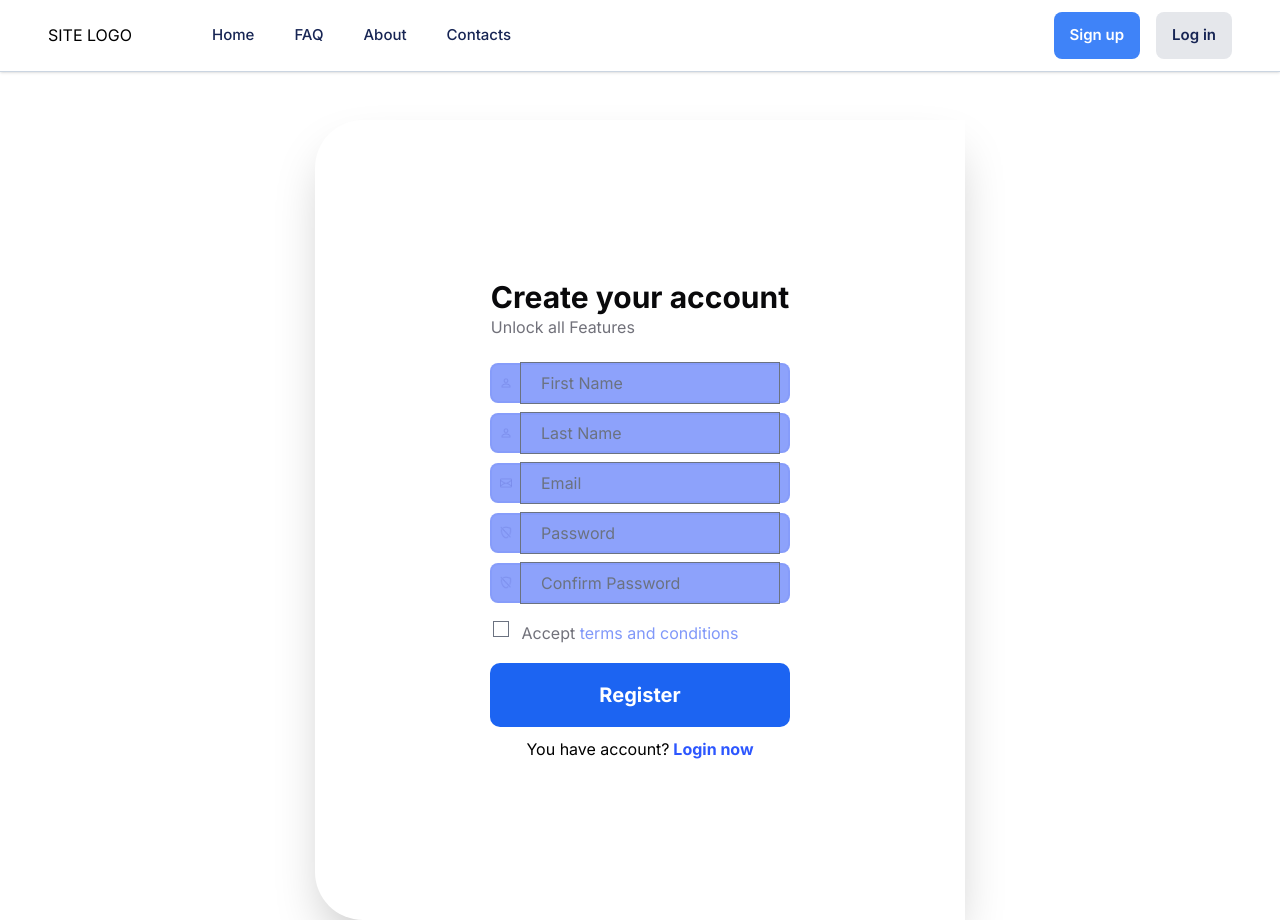
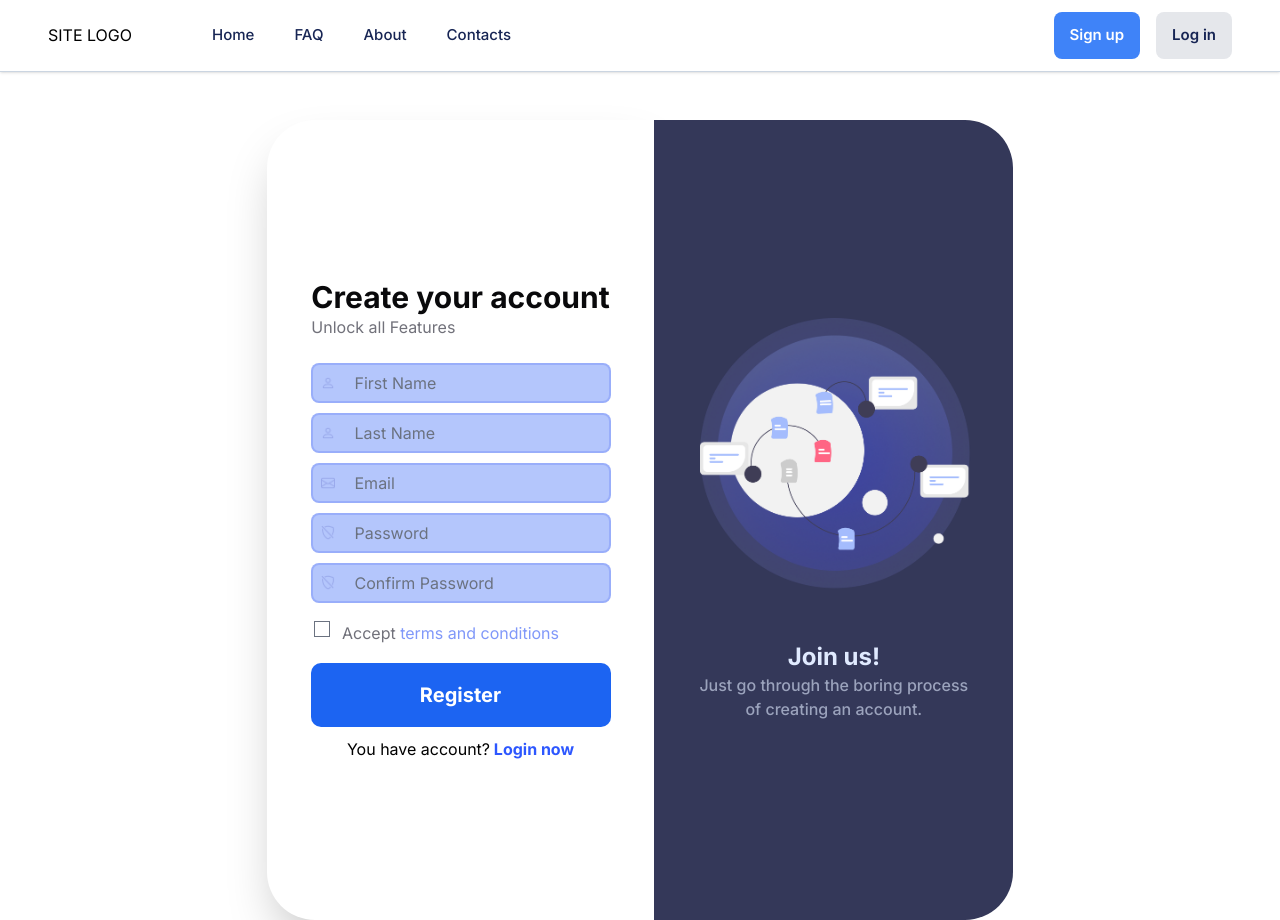
Before and after one commit to stanislavivanov995/real-estate-app-fe, a Next.js app: page /register in a window 1280 px wide. Built offline with nearby package versions, Linux system fonts and the light colour scheme.

Commit message:
fixed login and register components

```diff
--- a/app/(auth)/login/Login.jsx
+++ b/app/(auth)/login/Login.jsx
@@ -6,7 +6,7 @@ export default function Login() {
   return (
     <PublicLayout>
       <div className="flex justify-center mt-[10px] sm:mt-[5em]">
-        <div className="w-[520px] sm:h-[620px] h-[700px] bg-slate-50 flex-col justify-start items-center inline-flex shadow-2xl sm:rounded-tl-[3em] sm:rounded-bl-[3em]">
+        <div className="w-[520px] sm:h-[620px] h-[700px] bg-slate-50 flex-col justify-start items-center inline-flex shadow-2xl max-lg:rounded-[3em] sm:rounded-tl-[3em] sm:rounded-bl-[3em]">
           <div className="flex flex-col justify-center gap-3 my-[40px] sm:my-[60px]">
             <div className="flex flex-col align-middle justify-center text-center sm:text-left">
               <h1 className="sm:text-[35px] lg:text-[25px] text-[25px] font-bold leading-normal">
--- a/app/(auth)/register/Register.jsx
+++ b/app/(auth)/register/Register.jsx
@@ -3,16 +3,10 @@ import RegisterForm from "@/components/layouts/Register/RegisterForm";
 import Image from "next/image";
 
 export default function Register() {
-  // TODO: Register form must have the following inputs + validations:
-  //  1. First & Last names
-  //  2. Email
-  //  3. Password
-  //  4. Re-password
-  //  5. Checkbox for accepting terms
   return (
     <PublicLayout>
-      <div className="flex justify-center m-auto mt-[3em] rounded-[3em] w-7/12 rounded-[3em] max-xl:w-4/12">
-        <div className="flex flex-col max-sm:ml-[1em] justify-center w-[650px] h-[800px] shadow-2xl items-center pl-[2em] pr-[2em] rounded-tl-[3em] rounded-bl-[3em]">
+      <div className="flex justify-center m-auto mt-[3em] rounded-[3em] w-7/12 max-xl:w-5/12">
+        <div className="flex flex-col max-sm:ml-[1em] justify-center w-[650px] h-[800px] max-xl:rounded-[3em] max-xl:h-[670px] shadow-2xl items-center pl-[2em] pr-[2em] rounded-tl-[3em] rounded-bl-[3em]">
           <div className="flex flex-col">
             <h1 className="font-bold text-[#09090B] text-3xl">
               Create your account
@@ -24,7 +18,7 @@ export default function Register() {
           <RegisterForm />
         </div>
 
-        <div className="hidden w-[650px] h-[800px] bg-[#343859] rounded-tr-[3em] rounded-br-[3em] xl:flex">
+        <div className="max-xl:hidden xl:flex w-[650px] h-[800px] bg-[#343859] rounded-tr-[3em] rounded-br-[3em]">
           <div className="flex flex-col items-center justify-center gap-[2em] mx-auto pl-[2em] p-[2em]">
             <Image
               src="/register.png"
--- a/components/layouts/Login/LoginForm.jsx
+++ b/components/layouts/Login/LoginForm.jsx
@@ -28,23 +28,23 @@ export default function LoginForm() {
       onSubmit={handleFunction}
       validationSchema={validationSchema}
     >
-      <Form className=" mt-[25px] items-center flex flex-col w-[450px]">
-        <div className="w-[350px] sm:w-[450px] mb-4 h-10 bg-indigo-400 bg-opacity-10 rounded-[10px] border-2 border-indigo-400 flex justify-start text-lg items-center pl-2 gap-2.5">
+      <Form className="mt-[25px] items-center flex flex-col w-[450px]">
+        <div className="w-[350px] sm:w-[450px] mb-4 h-10 bg-indigo-300 rounded-[10px] flex justify-start text-md items-center pl-2.5 gap-3">
           <Image src={"/email.png"} alt="password" width={20} height={20} />
           <Field
             placeholder="Email"
             name="email"
             id="email"
-            className="bg-transparent outline-none text-[15px]"
+            className="outline-0 focus:border-0 focus:ring-0 bg-transparent"
           />
         </div>
         <ErrorMessage
           name="email"
           component="span"
-          className=" text-red-600 mb-3 text-[12px]"
+          className="text-red-600 mb-3 text-[12px]"
         />
-        <div className="w-[350px] sm:w-[450px] mb-4 h-10 bg-indigo-400 bg-opacity-10 rounded-[10px] border-2 border-indigo-400 flex justify-between text-lg items-center pl-2 gap-2.5">
-          <div className=" flex gap-2">
+        <div className="w-[350px] sm:w-[450px] mb-4 h-10 bg-indigo-300 rounded-[10px] flex justify-between text-md items-center">
+          <div className="flex items-center pl-2.5">
             <Image
               src={"/shield-slash.png"}
               alt="password"
@@ -56,19 +56,19 @@ export default function LoginForm() {
               type="password"
               name="password"
               id="password"
-              className="bg-transparent outline-none w-full text-[15px]"
+              className="border-0 focus:border-0 focus:ring-0 bg-transparent"
             />
           </div>
-          <div className="mr-[10px] opacity-20">
+          <div className="mr-[15px] opacity-30">
             <i className="fa-solid fa-eye-slash"></i>
           </div>
         </div>
         <ErrorMessage
           name="password"
           component="span"
-          className=" text-red-600 mb-3 text-[12px]"
+          className="text-red-600 mb-3 text-[12px]"
         />
-        <div className=" flex sm:flex-row flex-col sm:gap-[11em] gap-3 mb-[25px] mt-[1em]">
+        <div className="flex sm:flex-row flex-col sm:gap-[11em] justify-between max-sm:gap-3 mb-[25px] mt-[1em]">
           <div className="flex items-center gap-2">
             <Field
               type="checkbox"
--- a/components/layouts/Register/RegisterForm.jsx
+++ b/components/layouts/Register/RegisterForm.jsx
@@ -13,7 +13,6 @@ const initialValues = {
   confirmPassword: "",
   toggle: false,
 };
-
 
 const validationSchema = Yup.object().shape({
   firstName: Yup.string()
@@ -44,7 +43,6 @@ function handleFunction(data) {
   sendPostRequest(formData);
 }
 
-
 const sendPostRequest = async (data) => {
   try {
     const response = await fetch("http://localhost:8000/api/register", {
@@ -65,7 +63,6 @@ const sendPostRequest = async (data) => {
   }
 };
 
-
 export default function RegisterForm() {
   return (
     <Formik
@@ -74,12 +71,12 @@ export default function RegisterForm() {
       validationSchema={validationSchema}
     >
       <Form className="flex flex-col gap-[10px] items-center">
-        <div className="flex gap-2 border-2 items-center h-10 bg-indigo-400 bg-opacity-10 border-[#8098F980] p-2 rounded-lg w-[300px]">
+        <div className="flex gap-2 border-2 items-center h-10 bg-indigo-300  border-[#8098F980] p-2 rounded-lg w-[300px]">
           <span>
             <Image src="/person.png" alt="person" width={23} height={23} />
           </span>
           <Field
-            className="indent-2 outline-0 bg-transparent"
+            className="border-0 focus:border-0 focus:ring-0 bg-transparent"
             type="text"
             name="firstName"
             id="firstName"
@@ -91,12 +88,12 @@ export default function RegisterForm() {
           component="span"
           className=" text-red-600 text-[14px]"
         />
-        <div className="flex gap-2 border-2 items-center h-10 bg-indigo-400 bg-opacity-10 border-[#8098F980] p-2 rounded-lg w-[300px]">
+        <div className="flex gap-2 border-2 items-center h-10 bg-indigo-300  border-[#8098F980] p-2 rounded-lg w-[300px]">
           <span>
             <Image src="/person.png" alt="person" width={23} height={23} />
           </span>
           <Field
-            className="indent-2 outline-0 bg-transparent"
+            className="border-0 focus:border-0 focus:ring-0 bg-transparent"
             type="text"
             name="lastName"
             id="lastName"
@@ -108,12 +105,12 @@ export default function RegisterForm() {
           component="span"
           className=" text-red-600 text-[14px]"
         />
-        <div className="flex gap-2 border-2 items-center h-10 bg-indigo-400 bg-opacity-10 border-[#8098F980] p-2 rounded-lg w-[300px]">
+        <div className="flex gap-2 border-2 items-center h-10 bg-indigo-300 border-[#8098F980] p-2 rounded-lg w-[300px]">
           <span>
             <Image src="/envelope.png" alt="envelope" width={23} height={23} />
           </span>
           <Field
-            className="indent-2 outline-0 bg-transparent"
+            className="border-0 focus:border-0 focus:ring-0 bg-transparent"
             type="text"
             name="email"
             id="email"
@@ -125,7 +122,7 @@ export default function RegisterForm() {
           component="span"
           className="text-red-600 text-[14px]"
         />
-        <div className="flex gap-2 border-2 items-center h-10 bg-indigo-400 bg-opacity-10 border-[#8098F980] p-2 rounded-lg w-[300px]">
+        <div className="flex gap-2 border-2 items-center h-10 bg-indigo-300  border-[#8098F980] p-2 rounded-lg w-[300px]">
           <span>
             <Image
               src="/shield-slash.png"
@@ -135,7 +132,7 @@ export default function RegisterForm() {
             />
           </span>
           <Field
-            className="indent-2 outline-0 bg-transparent"
+            className="border-0 focus:border-0 focus:ring-0 bg-transparent"
             type="password"
             name="password"
             id="password"
@@ -147,7 +144,7 @@ export default function RegisterForm() {
           component="span"
           className=" text-red-600 text-[14px]"
         />
-        <div className="flex gap-2 border-2 items-center h-10 bg-indigo-400 bg-opacity-10 border-[#8098F980] p-2 rounded-lg w-[300px]">
+        <div className="flex gap-2 border-2 items-center h-10 bg-indigo-300 border-[#8098F980] p-2 rounded-lg w-[300px]">
           <span>
             <Image
               src="/shield-slash.png"
@@ -157,7 +154,7 @@ export default function RegisterForm() {
             />
           </span>
           <Field
-            className="indent-2 outline-0 bg-transparent"
+            className="border-0 focus:border-0 focus:ring-0 bg-transparent"
             type="password"
             name="confirmPassword"
             id="confirmPassword"
```
